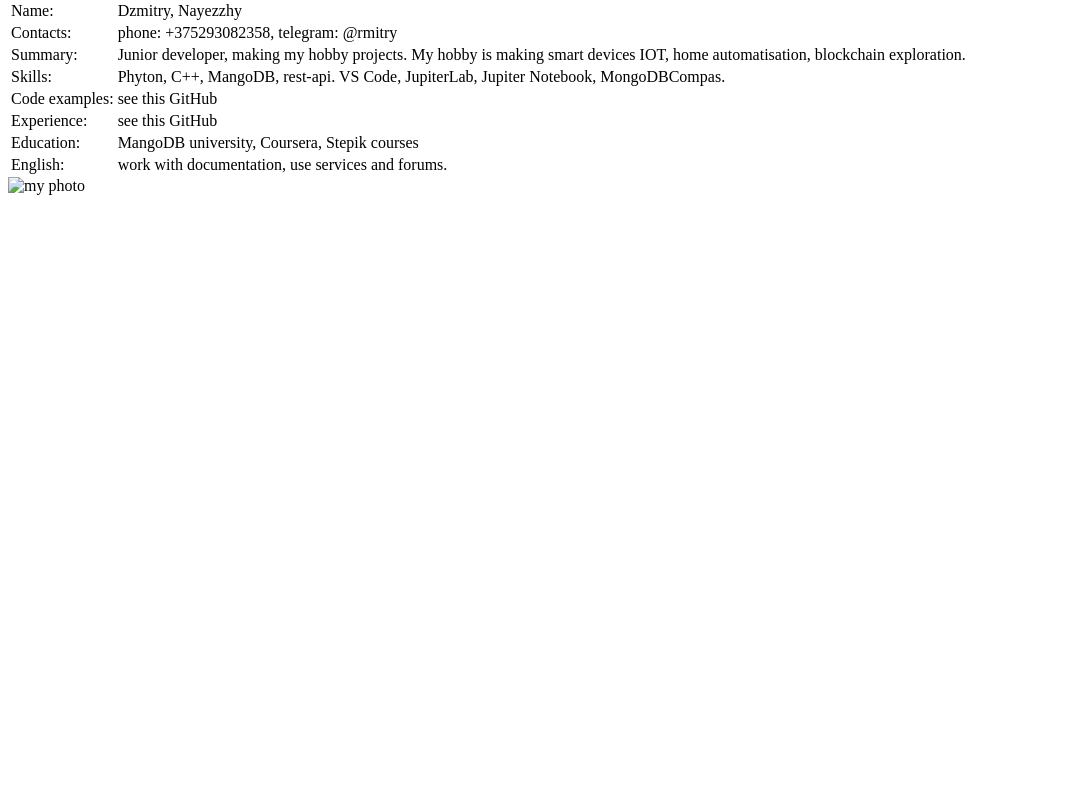
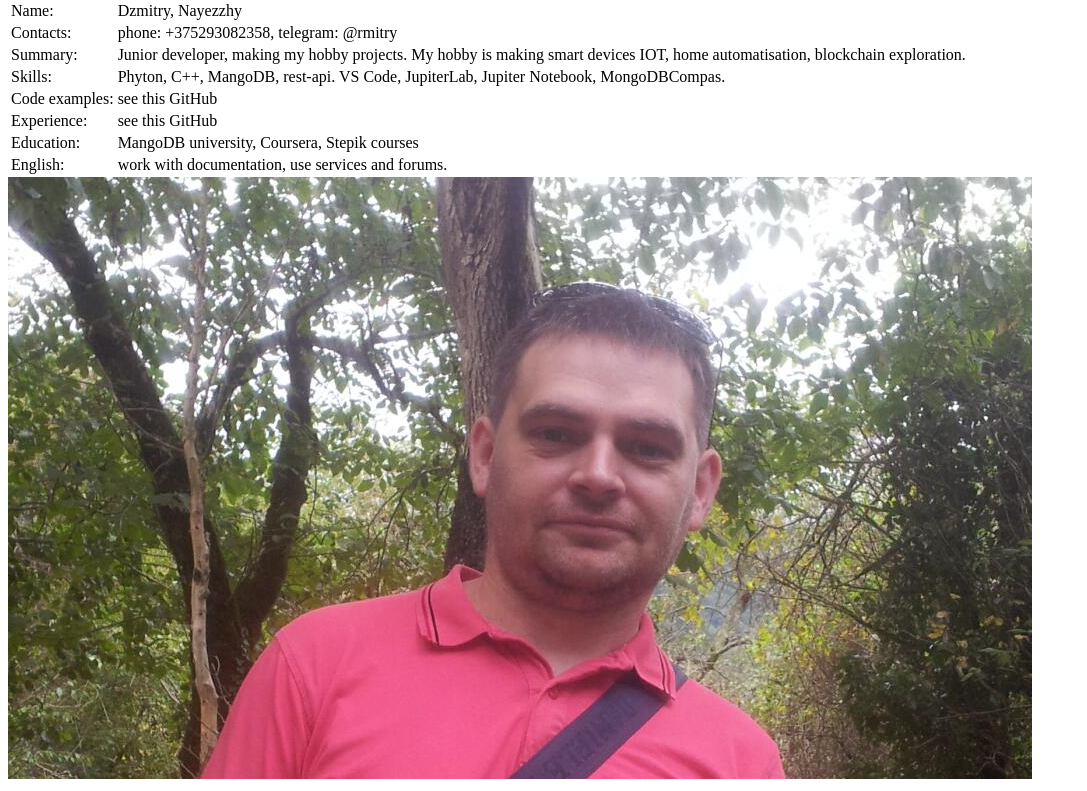
Before and after one commit to dzmitryNz/rsschool-cv, a plain HTML site: page index.html in a window 1280 px wide. Shown: the part 68-859 px from the top of the page, without its empty margins (0-1087 px from the left). Before the commit the page ends 800 px from the top, so only its background shows below. Drawn offline with Linux system fonts and the light colour scheme; the site is published under a folder, as on GitHub Pages, so addresses that start at the root find nothing.

Commit message:
fix: image path

```diff
--- a/index.html
+++ b/index.html
@@ -26,7 +26,7 @@
       <tr><td>Education:</td><td>MangoDB university, Coursera, Stepik courses</td></tr>
       <tr><td>English:</td><td>work with documentation, use services and forums.</td></tr>
     </table>
-    <img class="photo" src="/img.jpeg" alt="my photo">
+    <img class="photo" src="img.jpeg" alt="my photo">
    </main>
   </body>
 </html>
```
